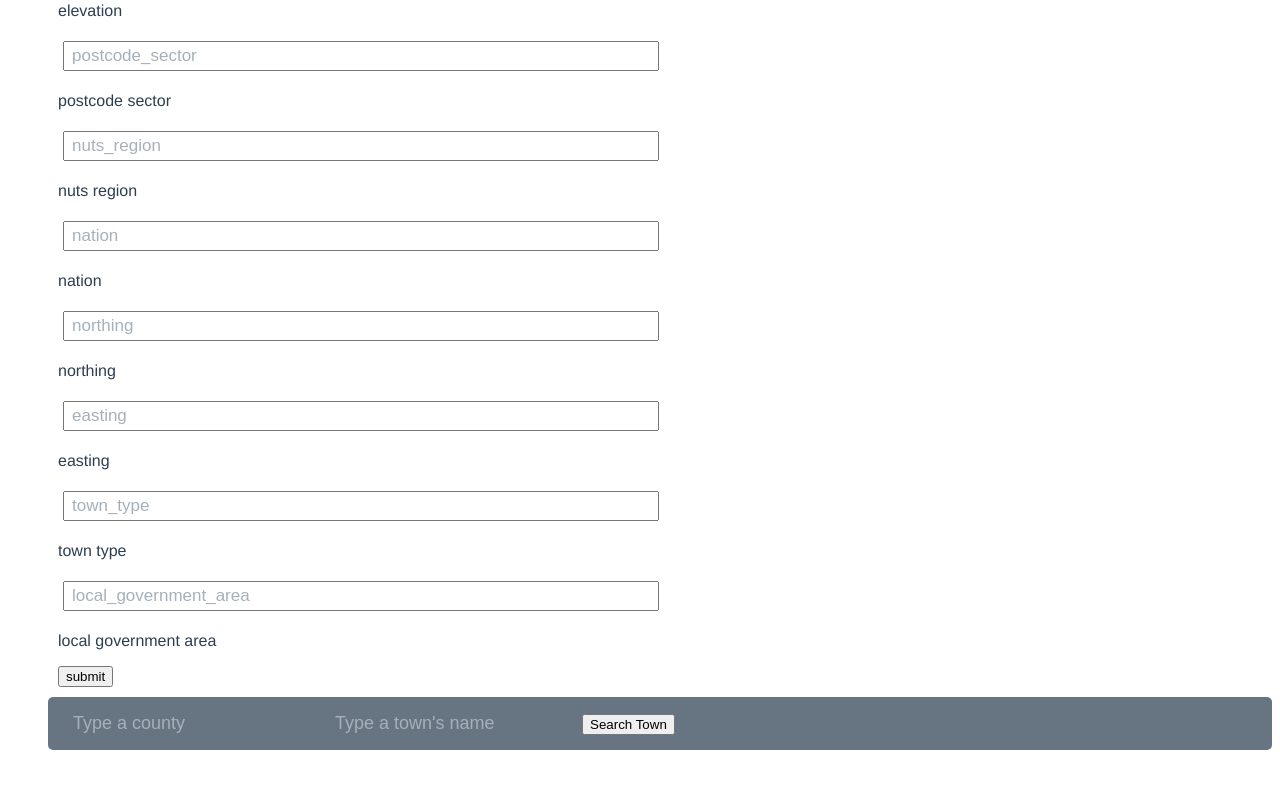
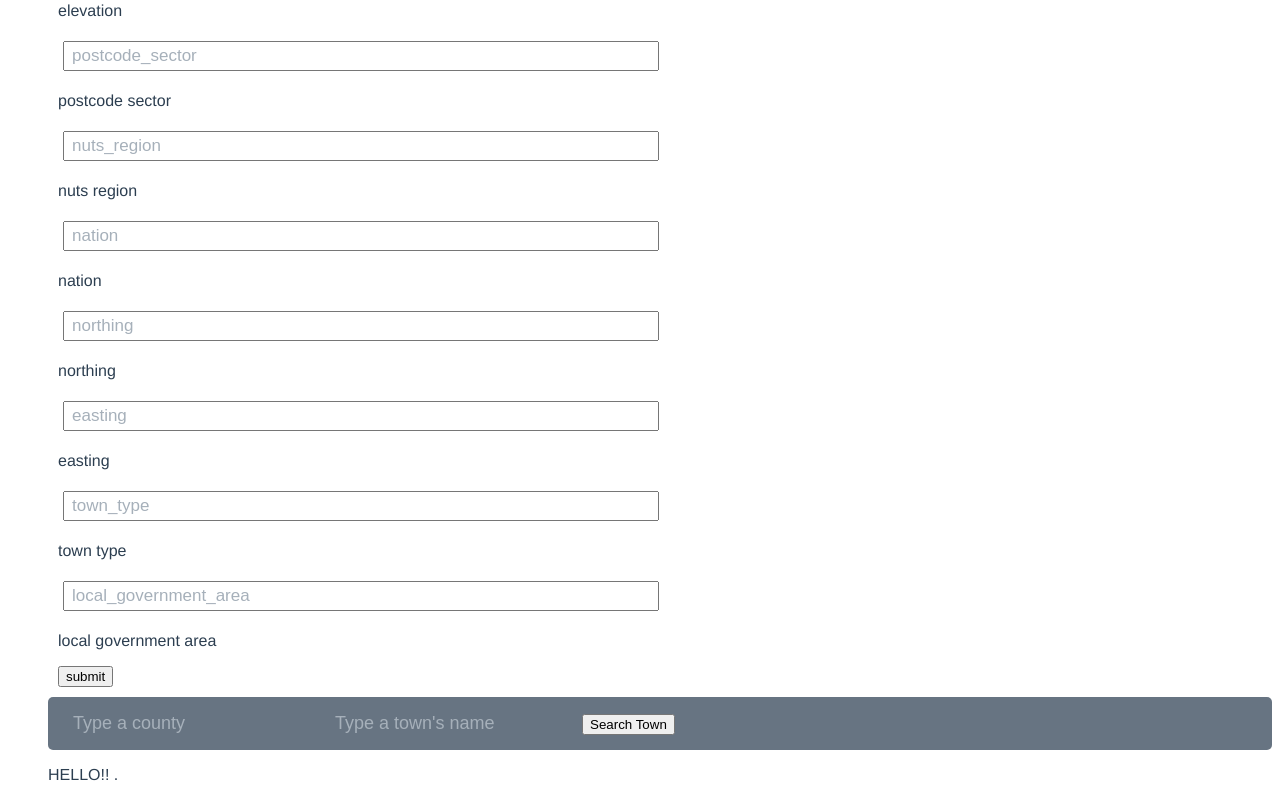
Before and after one commit to hd-David/towns_frontend, a Vue app: page / in a window 1280 px wide. Shown: the part 879-1679 px from the top of the page. Before the commit the page ends 1637 px from the top, so only its background shows below. Built offline with nearby package versions, Linux system fonts and the light colour scheme.

Commit message:
update searchtown

```diff
--- a/package.json
+++ b/package.json
@@ -3,7 +3,7 @@
   "version": "0.1.0",
   "private": true,
   "scripts": {
-    "serve": "vue-cli-service serve --public chanty.darwinist.io/proxy/8081",
+    "serve": "vue-cli-service serve --public david.darwinist.io/proxy/8081",
     "build": "vue-cli-service build",
     "lint": "vue-cli-service lint"
   },
--- a/src/components/SearchTown.vue
+++ b/src/components/SearchTown.vue
@@ -1,26 +1,18 @@
 <template>
    <div class="container">
-
-
-
    <div id="town-search">
 
   <div class="input-container">
 
-     <input type="text" placeholder="Type a county" v-model="searchInputCounty"/>
-      <input type="text" placeholder="Type a town's name" v-model="searchInputName"/>
+     <input type="text" placeholder="Type a county" v-model="county"/>
+      <input type="text" placeholder="Type a town's name" v-model="name"/>
       <button @click="SearchTown"> Search Town </button>
   </div>
 
-<div class="columns medium-3" v-for="result in results" :key="result.value">
-
-      <p>
-        HELLO!!  {{ result }}.</p>
+      <p>  HELLO!!  {{ results.name }} {{results.nation}}.</p>
 
 </div>
   </div>
-</div>
-
 </template>
 
 <script>
@@ -32,8 +24,8 @@ export default {
         },
   data(){
     return{
-      searchInputCounty: [],
-      searchInputName: [],
+      county:'',
+      name:'',
       results: []
     }
 
@@ -41,16 +33,16 @@ export default {
   methods :{
     SearchTown() {
     axios
-      .get('https://chanty.darwinist.io/proxy/5000/town', {params:
+      .get('https://david.darwinist.io/proxy/5000/town', {params:
       {
         // county: "Derbyshire"
-    "county": this.searchInputCounty,
+    "county": this.county,
     // name: "Ambergate",
-    "name": this.searchInputName
+    "name": this.name
 }
       })
      .then(response => {
-    this.results = response.data.county + response.data.name + response.data.nation
+    this.results = response.data
     console.log("hi results", response.data.results),
     console.log("hi county ", response.data.county),
     console.log("hi name", response.data.name)
```
